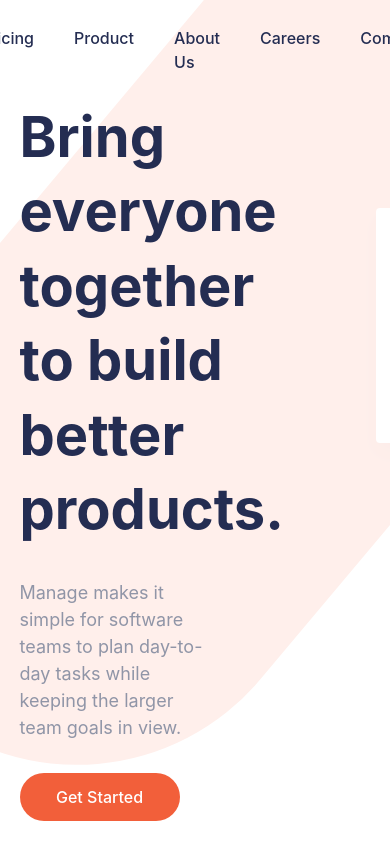
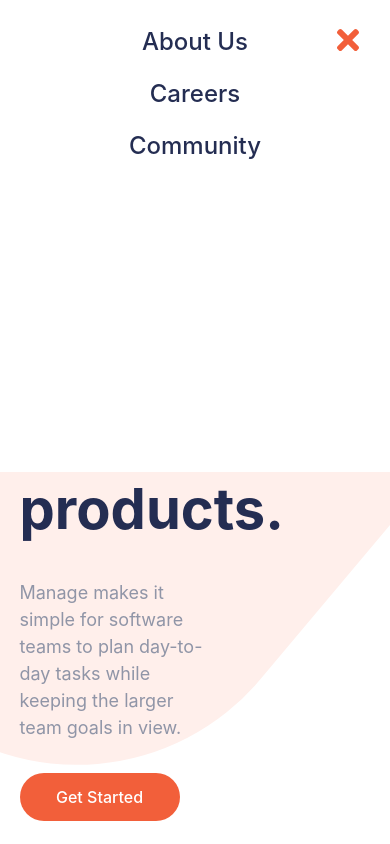
Before and after one commit to fervillalbag/landingmanage-chakraui, a Next.js app: page / in a window 390 px wide. Shown: the top 844 px of the page. Built offline with nearby package versions, Linux system fonts and the light colour scheme.

Commit message:
refactor: navbar ui responsive

```diff
--- a/package.json
+++ b/package.json
@@ -15,7 +15,8 @@
     "framer-motion": "^4",
     "next": "11.0.1",
     "react": "17.0.2",
-    "react-dom": "17.0.2"
+    "react-dom": "17.0.2",
+    "react-icons": "^4.2.0"
   },
   "devDependencies": {
     "@types/node": "^15.12.4",
--- a/src/components/Navbar.tsx
+++ b/src/components/Navbar.tsx
@@ -1,18 +1,23 @@
 import React from 'react'
 import Link from 'next/link'
-import { Flex, Image, Box, Text } from '@chakra-ui/react'
+import { Grid, Flex, Image, Box, Text, Button } from '@chakra-ui/react'
+import { FaTimes } from 'react-icons/fa'
 
 const Navbar: React.FC = () => {
   return (
     <Box maxWidth="1200px" width="90%" margin="0 auto">
-      <Flex
+      <Grid
         position="fixed"
         top="0"
         maxWidth="1200px"
-        width="100%"
+        width="90%"
+        margin="0 auto"
+        alignItems="center"
         height="100px"
-        alignItems="center"
-        justifyContent="space-between"
+        templateColumns={{
+          base: '1fr max-content',
+          lg: 'max-content 1fr 180px'
+        }}
         zIndex="10"
       >
         <Box>
@@ -22,14 +27,36 @@
             </Text>
           </Link>
         </Box>
-        <Flex justifyContent="center" width="100%">
+        <Flex
+          justifyContent="center"
+          width="100%"
+          flexDirection={{ base: 'column', md: 'row' }}
+          position={{ base: 'fixed', md: 'initial' }}
+          left={{ base: '0', md: 'initial' }}
+          height={{ base: '100vh', md: 'initial' }}
+          backgroundColor={{ base: 'white', md: 'transparent' }}
+          alignItems={{ base: 'center', md: 'initial' }}
+        >
+          <Button
+            display={{ base: 'block', md: 'none' }}
+            position="fixed"
+            right="10px"
+            top="20px"
+            color="hsl(12, 88%, 59%)"
+            backgroundColor="transparent"
+            fontSize="32px"
+          >
+            <FaTimes />
+          </Button>
           <Link href="/">
             <Text
               fontWeight="500"
               color="hsl(228, 39%, 23%)"
               as="a"
               _hover={{ cursor: 'pointer' }}
-              mr={10}
+              mr={{ base: 0, md: 10 }}
+              mb={{ base: 4, md: 0 }}
+              fontSize={{ base: '24px', md: 'initial' }}
             >
               Pricing
             </Text>
@@ -40,7 +67,9 @@
               color="hsl(228, 39%, 23%)"
               as="a"
               _hover={{ cursor: 'pointer' }}
-              mr={10}
+              mr={{ base: 0, md: 10 }}
+              mb={{ base: 4, md: 0 }}
+              fontSize={{ base: '24px', md: 'initial' }}
             >
               Product
             </Text>
@@ -51,7 +80,9 @@
               color="hsl(228, 39%, 23%)"
               as="a"
               _hover={{ cursor: 'pointer' }}
-              mr={10}
+              mr={{ base: 0, md: 10 }}
+              mb={{ base: 4, md: 0 }}
+              fontSize={{ base: '24px', md: 'initial' }}
             >
               About Us
             </Text>
@@ -62,7 +93,9 @@
               color="hsl(228, 39%, 23%)"
               as="a"
               _hover={{ cursor: 'pointer' }}
-              mr={10}
+              mr={{ base: 0, md: 10 }}
+              mb={{ base: 4, md: 0 }}
+              fontSize={{ base: '24px', md: 'initial' }}
             >
               Careers
             </Text>
@@ -73,12 +106,14 @@
               color="hsl(228, 39%, 23%)"
               as="a"
               _hover={{ cursor: 'pointer' }}
+              mb={{ base: 4, md: 0 }}
+              fontSize={{ base: '24px', md: 'initial' }}
             >
               Community
             </Text>
           </Link>
         </Flex>
-        <Box width="200px">
+        <Box display={{ base: 'none', lg: 'block' }}>
           <Link href="/">
             <Text
               as="a"
@@ -95,7 +130,7 @@
             </Text>
           </Link>
         </Box>
-      </Flex>
+      </Grid>
     </Box>
   )
 }
```
Also changed, not shown: 1 other file (tests, documents, lock files or other folders).
